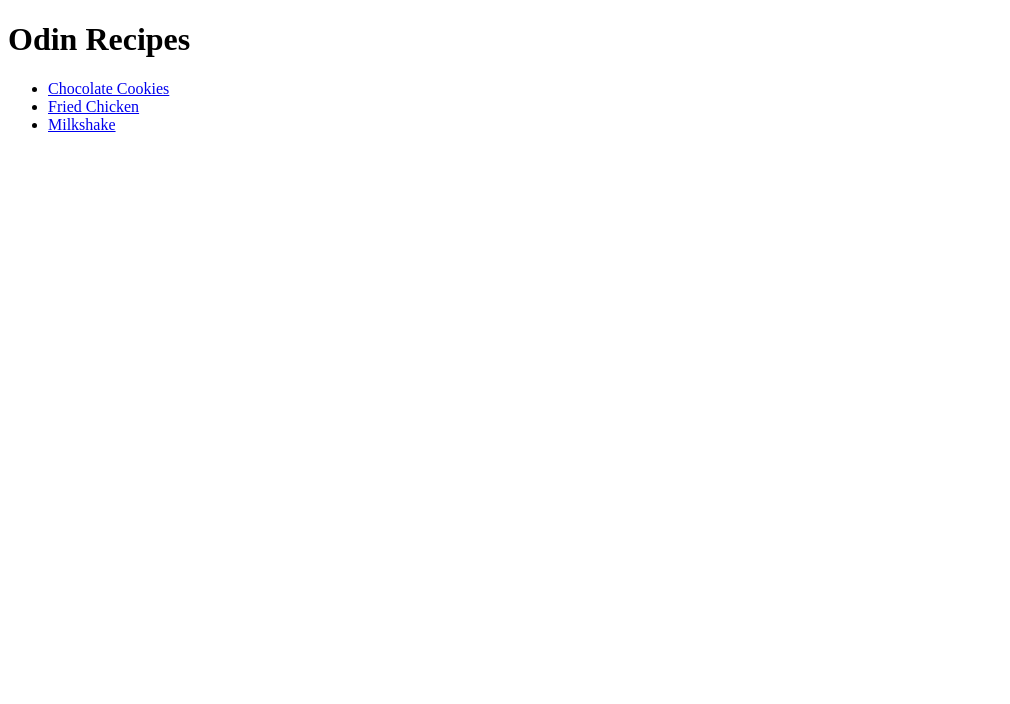
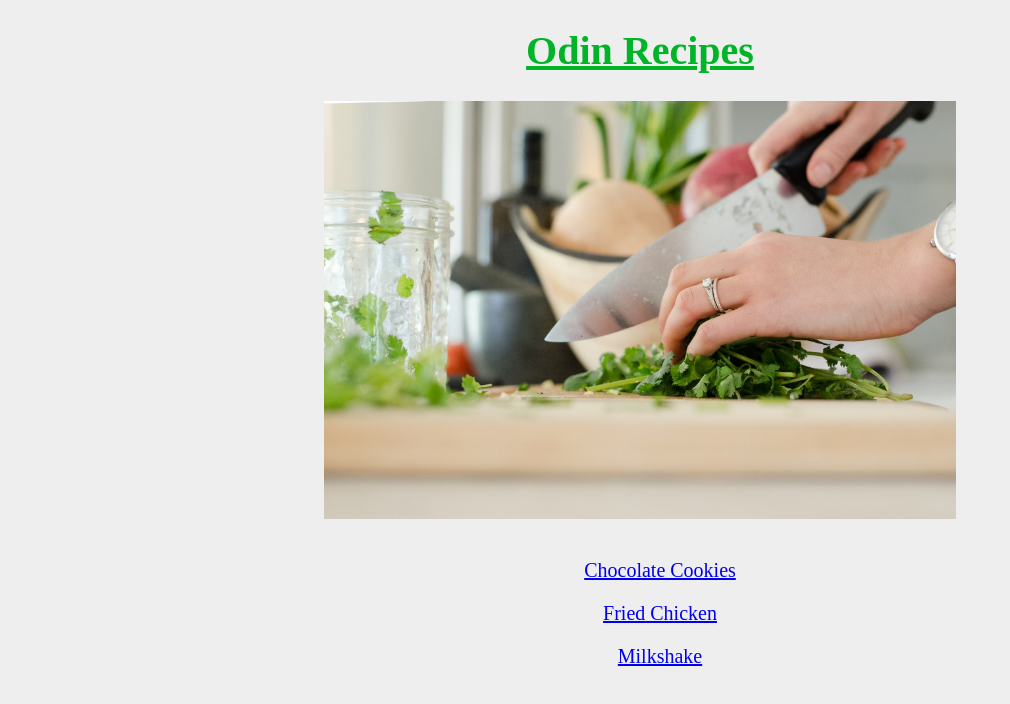
Before and after one commit to aksaleksa/Recipe-Website, a plain HTML site: page index.html in a window 1280 px wide. Shown: the whole page, without its empty margins (0-1010 px from the left). Drawn offline with Linux system fonts and the light colour scheme.

Commit message:
Improve styling on all pages

```diff
--- /dev/null
+++ b/homepage-styles.css
@@ -0,0 +1,37 @@
+body {
+    background-color: rgb(238, 238, 238);
+}
+
+h1 {
+    color:rgb(0, 180, 39);
+    text-align: center;
+    font-size: 40px;
+    font-weight: 700;
+    text-decoration: underline;
+    font-family:'Times New Roman', Times, serif
+}
+
+.list {
+    margin: 30px;
+}
+
+.picture {
+}
+
+img {
+    display: block;
+    margin-left: auto;
+    margin-right: auto;
+    width: 50%;
+    height: auto;
+}
+
+ul {
+    list-style: none;
+    text-align: center;
+}
+
+li {
+    font-size: 20px;
+    padding: 10px 0;
+}
--- a/index.html
+++ b/index.html
@@ -3,14 +3,20 @@
 <head>
     <meta charset="UTF-8">
     <meta name="viewport" content="width=device-width, initial-scale=1.0">
+    <link rel="stylesheet" href="homepage-styles.css">
     <title>Odin Recipes</title>
 </head>
 <body>
     <h1>Odin Recipes</h1>
-    <ul>
-        <li><a href="recipes/chocolate-cookies.html">Chocolate Cookies</a></li>
-        <li><a href="recipes/fried-chicken.html">Fried Chicken</a></li>
-        <li><a href="recipes/milkshake.html">Milkshake</a></li>
-    </ul>
+    <div class="picture">
+        <img src="recipes/recipe-pictures/cooking.jpg" alt="A person cooking">
+    </div>
+    <div class="list">
+        <ul>
+            <li><a href="recipes/chocolate-cookies.html">Chocolate Cookies</a></li>
+            <li><a href="recipes/fried-chicken.html">Fried Chicken</a></li>
+            <li><a href="recipes/milkshake.html">Milkshake</a></li>
+        </ul>
+    </div>
 </body>
 </html>
--- /dev/null
+++ b/recipes/styles.css
@@ -0,0 +1,16 @@
+body {
+    background-color:rgb(238, 238, 238);
+    display: flex;
+    flex-direction: column;
+    align-items: left;
+    margin: 5%;
+}
+
+h1, h2, h3 {
+    color: rgb(211, 103, 31);
+}
+
+/* img, h2, p{
+    display:flex;
+    align-items: center;
+} */
```
Also changed, not shown: recipes/chocolate-cookies.html (+1 -0 lines), recipes/fried-chicken.html (+1 -0 lines), recipes/milkshake.html (+1 -0 lines), recipes/recipe-pictures/cooking.jpg (added).
